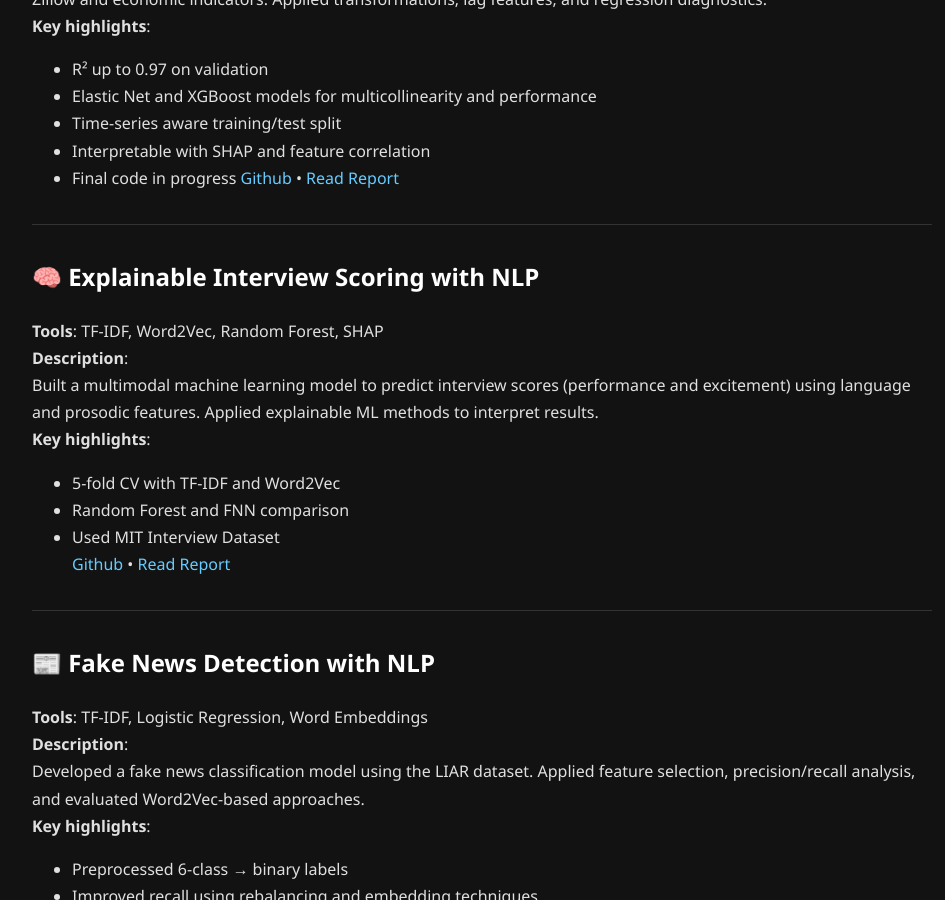
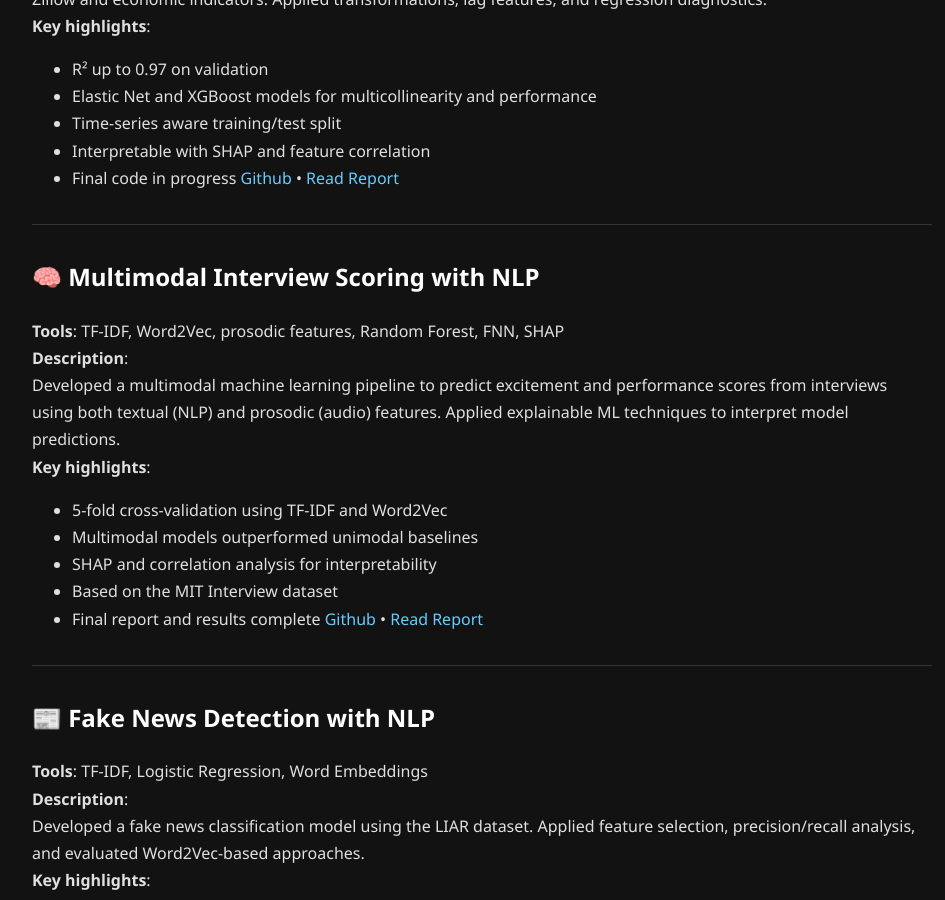
Before and after one commit to Orca71/shahriarnekouei.github.io, a Jekyll site: the page built from projects.md, in a window 1280 px wide and 900 px high, scrolled down 516 px. Shown: the whole window, without its empty margins (158-1103 px from the left). Built offline with Jekyll 4.4.1, drawn with Linux system fonts in a browser that asks for light colours.

Commit message:
Update projects.md

```diff
--- a/projects.md
+++ b/projects.md
@@ -24,15 +24,17 @@ Ongoing time series modeling project to forecast rent and mortgage trends for Co
 
 ---
 
-## 🧠 Explainable Interview Scoring with NLP
+## 🧠 Multimodal Interview Scoring with NLP
 
-**Tools**: TF-IDF, Word2Vec, Random Forest, SHAP
+**Tools**: TF-IDF, Word2Vec, prosodic features, Random Forest, FNN, SHAP
 **Description**:
-Built a multimodal machine learning model to predict interview scores (performance and excitement) using language and prosodic features. Applied explainable ML methods to interpret results.
+Developed a multimodal machine learning pipeline to predict excitement and performance scores from interviews using both textual (NLP) and prosodic (audio) features. Applied explainable ML techniques to interpret model predictions.
 **Key highlights**:
-- 5-fold CV with TF-IDF and Word2Vec
-- Random Forest and FNN comparison
-- Used MIT Interview Dataset
+- 5-fold cross-validation using TF-IDF and Word2Vec
+- Multimodal models outperformed unimodal baselines
+- SHAP and correlation analysis for interpretability
+- Based on the MIT Interview dataset
+- Final report and results complete
 [Github](https://github.com/Orca71/Interview-outcome-Prediction-Multimodal-ML-) • [Read Report](https://github.com/Orca71/Interview-Outcome-Prediction-Multimodal-ML-/blob/main/Report.pdf)
 
 ---
```
